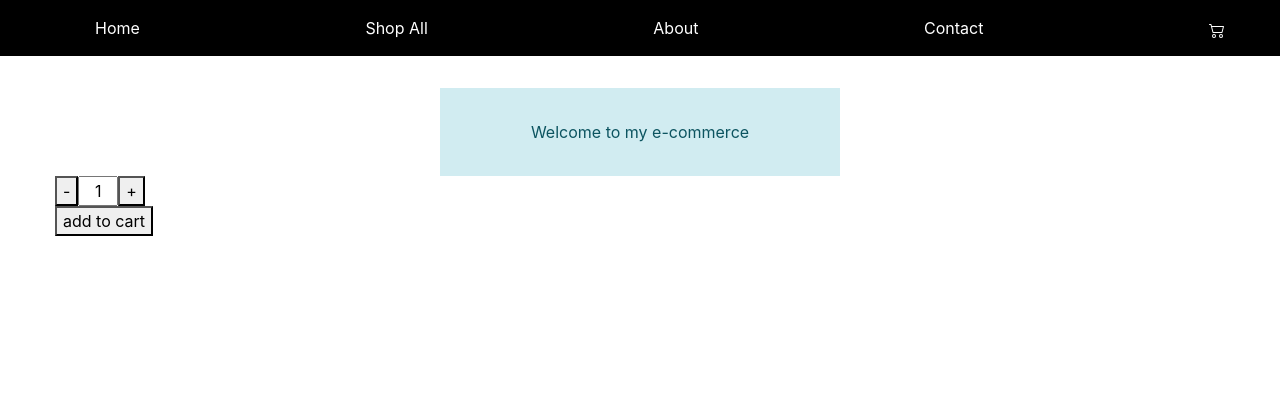
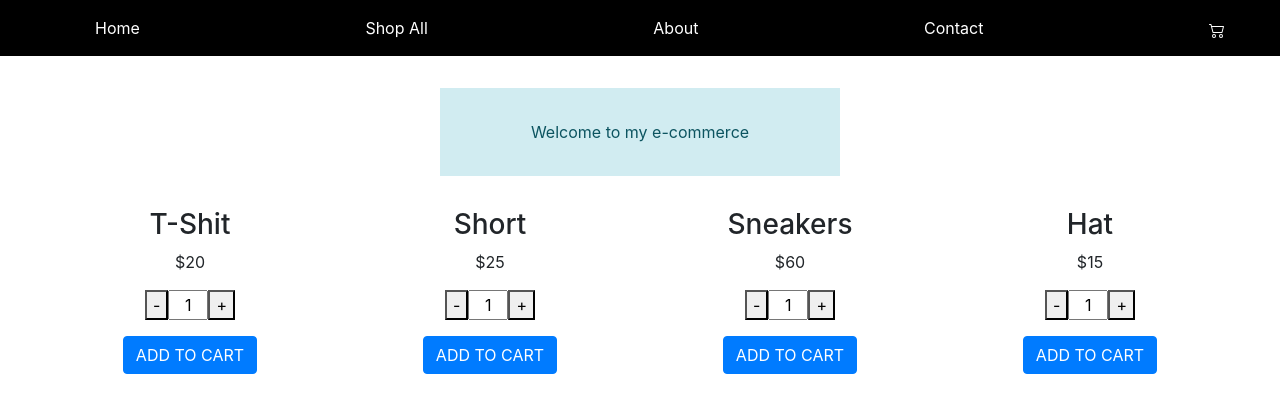
Before and after one commit to estefania-soldati/coderhouse-ReactJS, a React (Create React App) app: page / in a window 1280 px wide. Shown: the top 412 px of the page. Built offline with nearby package versions, Linux system fonts and the light colour scheme.

Commit message:
desafio clase 6: Catalogo con MAPS y Promises

```diff
--- a/src/App.css
+++ b/src/App.css
@@ -1,5 +1,6 @@
 /* general */
 .container{max-width: 1200px;margin: auto;}
+.flex {display: -webkit-box !important; display: -moz-box !important; display: -ms-flexbox !important; display: -webkit-flex !important; display: flex !important;}
 
 /* main-menu */
 .main-menu{background-color: #000;padding: 1em 0;}
@@ -15,7 +16,13 @@
 #home .alert-info{padding: 2em 0;max-width: 400px;margin: 2em auto 0;}
 #home .alert-info p{margin-bottom: 0;}
 
+/* products grid */
+.loader-container{margin-top: 2em;}
+.loading-gif{width: 50px;}
+.products-grid{margin-top: 2em;}
+
 /* product item */
+.quantity-box{margin: 1em 0;}
 .quantity-box input::-webkit-outer-spin-button,
 .quantity-box input::-webkit-inner-spin-button{-webkit-appearance: none;margin: 0;}
 .quantity-box input{-moz-appearance:textfield;max-width: 40px;text-align: center;}
--- a/src/App.js
+++ b/src/App.js
@@ -1,17 +1,42 @@
-import React from 'react';
+import React, { useState, useEffect } from 'react';
 import logo from './logo.svg';
 import Menu from './components/Menu';
 import MenuItem from './components/MenuItem';
 import CartIcon from './components/CartIcon';
 import Home from './components/Home';
 import ItemCount from './components/ItemCount';
+import ItemList from './components/ItemList';
+import Item from './components/Item';
 import 'bootstrap/dist/css/bootstrap.min.css';
 import './App.css';
 
 function App(){
 
+	const [products, updateProducts] = useState();
+
+	useEffect(() => {
+    getProducts();
+    return () => { console.log("updated"); };
+  },[]);
+
 	const addToCart = (itemCount) => {
   	alert(`${itemCount} item/s added to cart`);
+  };
+
+  const getProducts = () => {
+    const serverResponse = new Promise(resolve => {
+      setTimeout(() => {
+        const DBProducts = [
+	        {name:"T-Shit", price:20, size:'XL'},
+	        {name:"Short", price:25, size:'40'},
+	        {name:"Sneakers", price:60, size:'9'},
+	        {name:"Hat", price:15, size:'M'}];
+        resolve(DBProducts);
+      }, 2000);
+    });
+    serverResponse.then(response => {
+      updateProducts(response);
+    });
   };
 
   return(
@@ -26,7 +51,11 @@ function App(){
 			<div id="home">
 				<div class="container">
 					<Home greeting="Welcome to my e-commerce" />
-					<ItemCount initial={1} min={1} max={10} onAdd={addToCart} />
+					<ItemList products={products}>
+						<Item products={products}>
+							<ItemCount initial={1} min={1} max={10} onAdd={addToCart} />
+						</Item>
+					</ItemList>
 				</div>
 			</div>
     </>
--- /dev/null
+++ b/src/components/Item.js
@@ -0,0 +1,20 @@
+import React from 'react';
+
+const Item = ({products,children}) => {
+  if(products){
+	  const list = products.map((prod, index) => {
+	    return (<>
+				<div class="product-item col text-center" key={index}>
+				  <div class="product-info">
+				    <h3>{prod.name}</h3>
+				    <div class="price">${prod.price}</div>
+				    {children}
+				  </div>
+				</div>
+	    </>)
+	  })
+  return list;
+  }
+}
+
+export default Item;
--- a/src/components/ItemCount.js
+++ b/src/components/ItemCount.js
@@ -8,22 +8,24 @@ const ItemCount = ({initial,min,max,onAdd}) => {
   	if (contador > min) {
     	setContador( contador-1 );
   	}
-  }
+  };
 
   const addItem = () => {
   	if (contador < max) {
     	setContador( contador+1 );
   	}
-  }
+  };
 
 	return(
 		<>
-	    <div class="quantity-box flex">
+	    <div class="quantity-box">
 			  <button class="minus" aria-label="Decrease the quantity"  onClick={()=>{removeItem()}}>-</button>
 			  <input type="number" aria-label="Quantity" value={contador}></input>
-			  <button class="plus" aria-label="Decrease the quantity" onClick={()=>{addItem()}}>+</button>
+			  {/*<button class="plus" aria-label="Decrease the quantity" onClick={()=>{addItem()}}>+</button>*/}
+				{/*es lo mismo llamar la funcion asi cuando no tiene parametros*/}
+			  <button class="plus" aria-label="Decrease the quantity" onClick={addItem}>+</button>
 			</div>
-			<button onClick={()=>{onAdd(contador)}}>add to cart</button>
+			<button class="btn btn-primary" onClick={()=>{onAdd(contador)}}>ADD TO CART</button>
 	  </>
 	)
 
--- /dev/null
+++ b/src/components/ItemList.js
@@ -0,0 +1,17 @@
+import React from 'react';
+
+  const ItemList = ({products,children}) => {
+    if(!products){
+      return (<>
+      	<div class="loader-container text-center">
+    	  	<img src='loading.gif' alt='loading' class='loading-gif'></img>;
+      	</div>
+    	</>)
+
+    }
+    return <div class="products-grid row">
+		  {children}
+		</div>
+  }
+
+export default ItemList;
```
Also changed, not shown: public/loading.gif (added).
